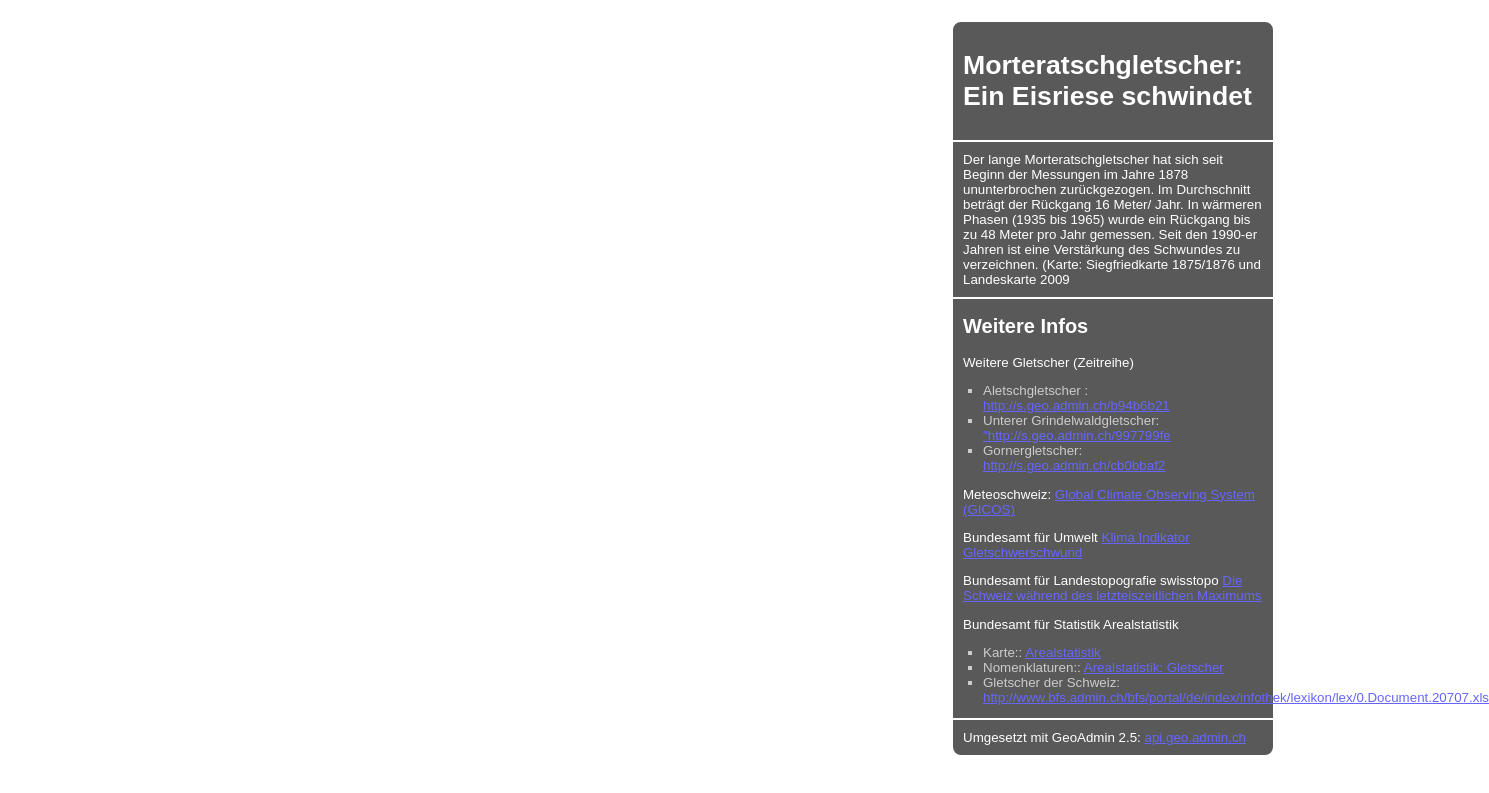
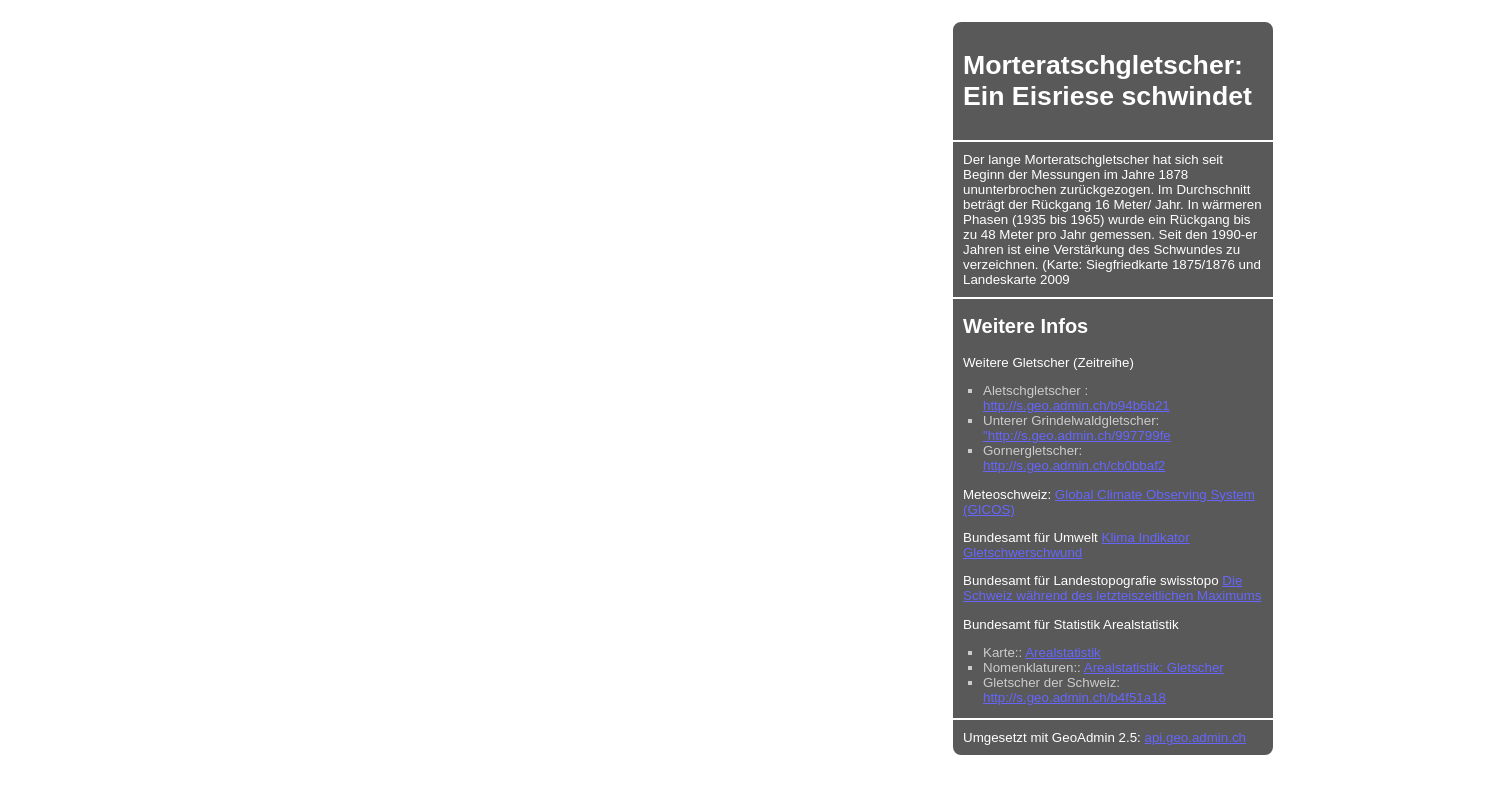
Before and after one commit to loleg/web-storymaps, a plain HTML site: page storymap1/index.html in a window 1280 px wide. Shown: the part 125-918 px from the top of the page, 1489 px wide, since content can reach past the window. After the commit the page ends 882 px from the top, so only its background shows below. Drawn offline with Linux system fonts and the light colour scheme; a script that the page names is missing.

Commit message:
fit map to page + shorten longest link
git-svn-id: https://svn.bgdi.admin.ch/web-storymaps/trunk@6 0de5cc83-3d31-41bc-a7da-609b5f73aa9b

```diff
--- a/storymap1/index.html
+++ b/storymap1/index.html
@@ -38,7 +38,7 @@
 </div>
 
 
-<div id="map" style="position: absolute; left: 0px; top: 123px; width: 100%; height: 100%;"></div>
+<div id="map" style="position: absolute; left: 0px; top: 123px; width: 100%; bottom: 0;"></div>
 
 
 <div id="infobox">
@@ -65,7 +65,7 @@
 		<ul>
             <li>{{Karte}}: <a href="http://s.geo.admin.ch/223c5feb">{{Arealstatistik}}</a>
             <li>{{Nomenklaturen}}: <a href=" http://www.bfs.admin.ch/bfs/portal/de/index/infothek/nomenklaturen/blank/blank/noas04/05/05_42.html">{{Arealstatistik: Gletscher}}</a>
-            <li>{{Gletscher der Schweiz}}: <a href="http://www.bfs.admin.ch/bfs/portal/de/index/infothek/lexikon/lex/0.Document.20707.xls">http://www.bfs.admin.ch/bfs/portal/de/index/infothek/lexikon/lex/0.Document.20707.xls</a>
+            <li>{{Gletscher der Schweiz}}: <a href="http://s.geo.admin.ch/b4f51a18">http://s.geo.admin.ch/b4f51a18</a>
 
 
 	        </ul></p>
```
